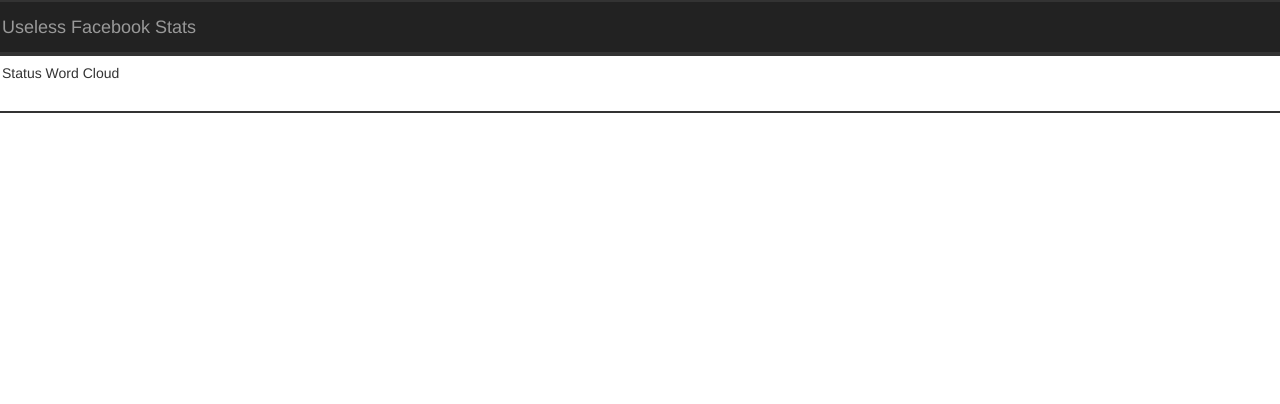
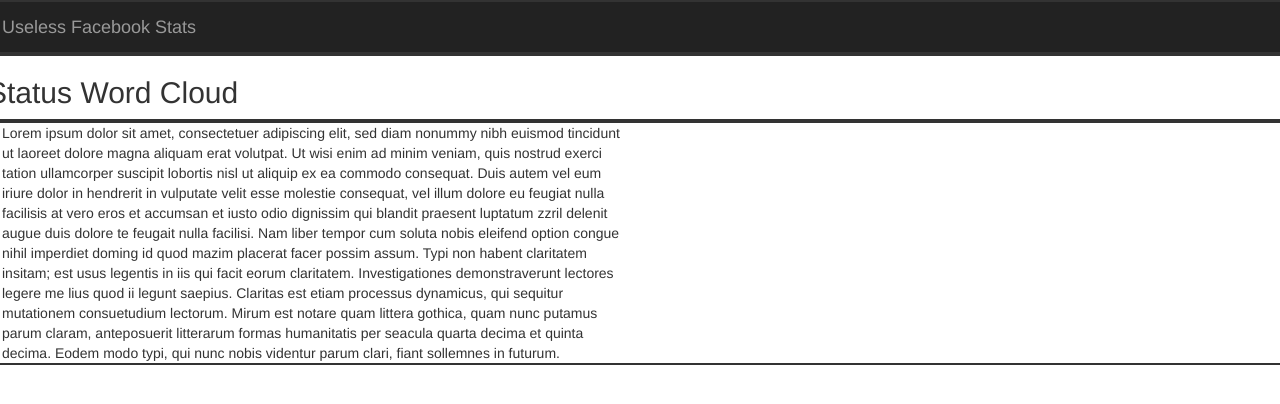
Before and after one commit to rcpeng34/FB-API-experiments, a website: page public/html/index.html in a window 1280 px wide. Drawn offline with nearby package versions, Linux system fonts and the light colour scheme; files that its build step writes are made by us from their sources; files whose address does not match are found by name.

Commit message:
Includes filler text about cloud and two col layout

```diff
--- a/public/html/index.html
+++ b/public/html/index.html
@@ -12,16 +12,25 @@
   <script data-main="public/scripts/app" src="public/scripts/require.js"></script>
 </head>
 <body>
+
   <div class='row navbar-inverse'>
     <div class='navbar-brand'>
     Useless Facebook Stats
     </div>
   </div>
+
   <div class='row'>
-  <div class='col-xs-12' id='firstrow'>
-    <h5>Status Word Cloud</h5>
-    <div id='wordcloud'>&nbsp</div>
+    <h2>Status Word Cloud</h5>
+  </div>
+
+  <div class='row'>
+    <div class='col-xs-6' id='secondcol'>
+      Lorem ipsum dolor sit amet, consectetuer adipiscing elit, sed diam nonummy nibh euismod tincidunt ut laoreet dolore magna aliquam erat volutpat. Ut wisi enim ad minim veniam, quis nostrud exerci tation ullamcorper suscipit lobortis nisl ut aliquip ex ea commodo consequat. Duis autem vel eum iriure dolor in hendrerit in vulputate velit esse molestie consequat, vel illum dolore eu feugiat nulla facilisis at vero eros et accumsan et iusto odio dignissim qui blandit praesent luptatum zzril delenit augue duis dolore te feugait nulla facilisi. Nam liber tempor cum soluta nobis eleifend option congue nihil imperdiet doming id quod mazim placerat facer possim assum. Typi non habent claritatem insitam; est usus legentis in iis qui facit eorum claritatem. Investigationes demonstraverunt lectores legere me lius quod ii legunt saepius. Claritas est etiam processus dynamicus, qui sequitur mutationem consuetudium lectorum. Mirum est notare quam littera gothica, quam nunc putamus parum claram, anteposuerit litterarum formas humanitatis per seacula quarta decima et quinta decima. Eodem modo typi, qui nunc nobis videntur parum clari, fiant sollemnes in futurum.
+    </div>
+    <div class='col-xs-6' id='firstcol'>
+      <div id='wordcloud'></div>
     </div>
   </div>
+
 </body>
 </html>
```
Lines whose indentation alone changed are shown as unchanged.
